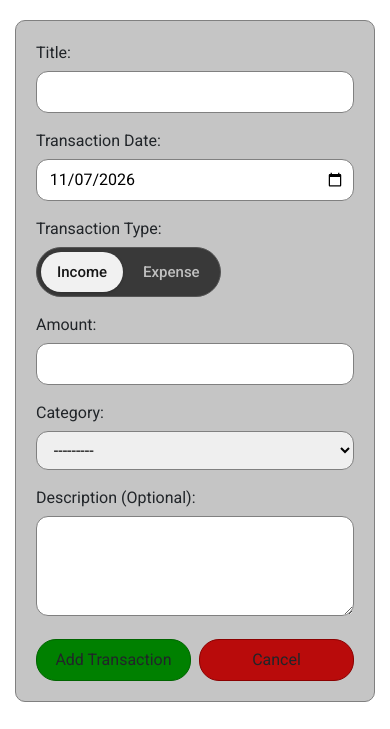
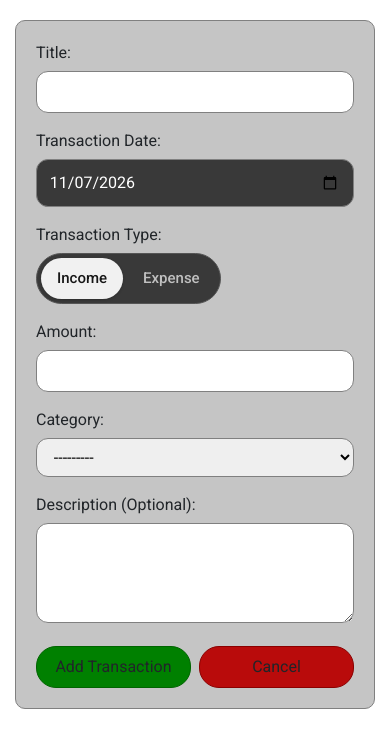
Before and after one commit to IronMonger13/Expense-Tracker, a Django app: page /add_transaction in a window 390 px wide. Shown: the part 176-905 px from the top of the page. Before the commit the page ends 878 px from the top, so only its background shows below. Run offline with Django 5.2, Linux system fonts and the light colour scheme; some libraries are stand-ins or nearby versions.

Commit message:
fixed date view on safari phone view

```diff
--- a/tracker/static/tracker/add_transaction.css
+++ b/tracker/static/tracker/add_transaction.css
@@ -217,3 +217,37 @@
         width: auto;
     }
 }
+
+
+/* Date input */
+.fields input[type="date"] {
+    display: block;
+    width: 100%;
+    max-width: 100%;
+    min-width: 0;
+    box-sizing: border-box;
+
+    padding: 0.5rem 0.8rem;
+
+    font-family: inherit;
+    font-size: 1rem;
+    color: white;
+
+    background-color: #393939;
+    border: 1px solid gray;
+    border-radius: 12px;
+
+    -webkit-appearance: none;
+    appearance: none;
+
+    text-align: left;
+}
+
+@media (max-width: 600px) {
+    .fields input[type="date"] {
+        width: 100%;
+        max-width: 100%;
+        font-size: 16px;
+        padding: 0.7rem 0.8rem;
+    }
+}
```
